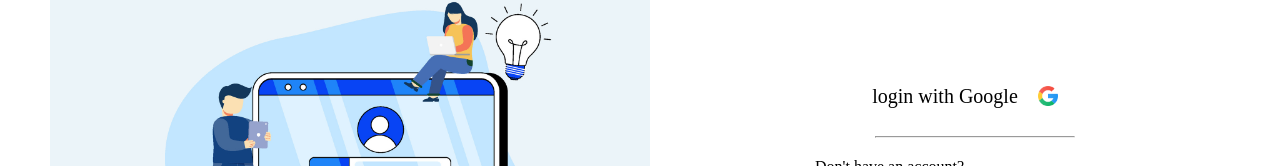
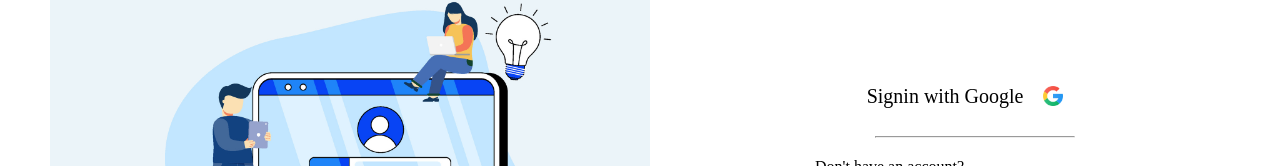
Before and after one commit to janani101110/demo, a React (Create React App) app in the folder frontend/: page /login in a window 1280 px wide. Shown: the part 366-532 px from the top of the page. Built offline with nearby package versions, Linux system fonts and the light colour scheme; no server answers.

Commit message:
login ---> Signin

```diff
--- a/frontend/src/Pages/LogIn/LogIn.jsx
+++ b/frontend/src/Pages/LogIn/LogIn.jsx
@@ -30,7 +30,7 @@ return (
 
 
   <div className="loginTextdiv">
-      <button onClick={ google } className="googleButton"> login with Google <img src={googleIcon} alt="google" className="googleIcon" /> </button>
+      <button onClick={ google } className="googleButton"> Signin with Google <img src={googleIcon} alt="google" className="googleIcon" /> </button>
     </div>
     <div className="loginhr">
     <hr className="hrclass" />
--- a/frontend/src/Pages/LogIn/SignUp.jsx
+++ b/frontend/src/Pages/LogIn/SignUp.jsx
@@ -35,7 +35,7 @@ return (
   </div>
   <div className="loginTextdiv">
         <div className="loginText">  have an account? </div>
-        <Link to="/login"> <button className="loginButton"> Login </button></Link>
+        <Link to="/login"> <button className="loginButton"> Signin </button></Link>
     </div>
 
   </div>
```
